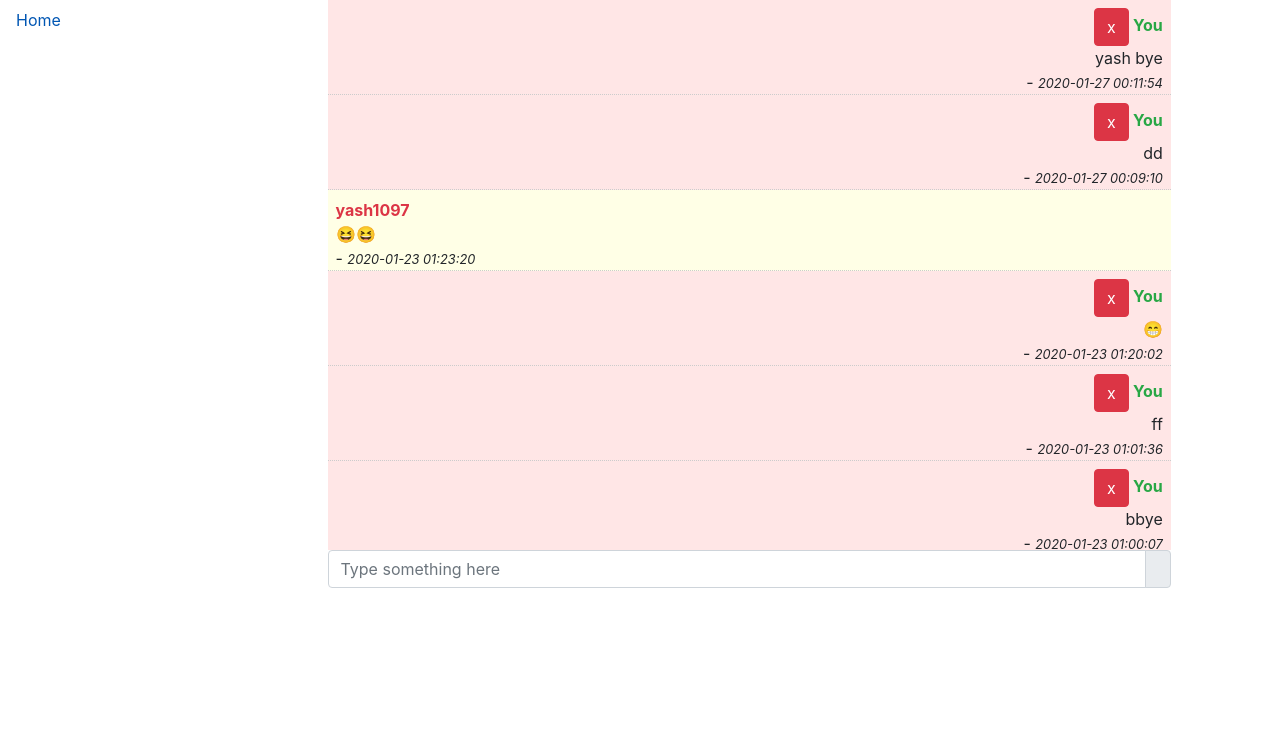
After one commit to Yash1097/messanger, a PHP site: page /tttt.html in a window 1280 px wide. The commit adds this page. Shown: the top 745 px of the page. Run offline with PHP 8.4, Linux system fonts and the light colour scheme.

Commit message:
setup chat area

```diff
--- /dev/null
+++ b/tttt.html
@@ -0,0 +1,123 @@
+<!doctype html>
+<html lang="en">
+  <head>
+    <!-- Required meta tags -->
+    <meta charset="utf-8">
+    <meta name="viewport" content="width=device-width, initial-scale=1, shrink-to-fit=no">
+
+    <!-- Bootstrap CSS -->
+    <link rel="stylesheet" href="https://stackpath.bootstrapcdn.com/bootstrap/4.4.1/css/bootstrap.min.css" integrity="sha384-Vkoo8x4CGsO3+Hhxv8T/Q5PaXtkKtu6ug5TOeNV6gBiFeWPGFN9MuhOf23Q9Ifjh" crossorigin="anonymous">
+
+
+   <style>
+/* width */
+::-webkit-scrollbar {
+  width: 10px;
+}
+
+/* Track */
+::-webkit-scrollbar-track {
+  border-radius: 10px;
+}
+
+/* Handle */
+::-webkit-scrollbar-thumb {
+  background: lightgrey;
+  border-radius: 10px;
+}
+
+/* Handle on hover */
+::-webkit-scrollbar-thumb:hover {
+  background: grey;
+}
+</style>
+    <title>Hello, world!</title>
+  </head>
+  <body>
+    <div class="row">
+        <div class="col-3" style="overflow: scroll; height: 500px;">
+      <a class="nav-link" id="yash" data-toggle="pill" href="#yoyo" role="tab" aria-controls="yoyo" aria-selected="false">Home</a>
+        </div>
+        <div class="col-8" style="border-radius: " >
+
+        <div style="overflow-y: scroll; height:550px;">
+            <ul class="list-unstyled">
+                    <li style="border-bottom:1px dotted #ccc;padding-top:8px; padding-left:8px; padding-right:8px;background-color:#ffe6e6;">
+                        <div align="right"><button type="button" class="btn btn-danger btn-xs remove_chat" id="25">x</button>&nbsp;<b class="text-success" align="right">You</b></div> <div align="right">yash bye</div>
+                <div align="right">
+                                       - <small><em>2020-01-27 00:11:54</em></small>
+                                    </div>
+
+                    </li>
+
+                    <li style="border-bottom:1px dotted #ccc;padding-top:8px; padding-left:8px; padding-right:8px;background-color:#ffe6e6;">
+                        <div align="right"><button type="button" class="btn btn-danger btn-xs remove_chat" id="24">x</button>&nbsp;<b class="text-success" align="right">You</b></div> <div align="right">dd</div>
+                <div align="right">
+                                       - <small><em>2020-01-27 00:09:10</em></small>
+                                    </div>
+
+                    </li>
+
+                    <li style="border-bottom:1px dotted #ccc;padding-top:8px; padding-left:8px; padding-right:8px;background-color:#ffffe6;">
+                        <b class="text-danger">yash1097</b> <div align="left">😆😆</div>
+                <div align="left">
+                                - <small><em>2020-01-23 01:23:20</em></small>
+                            </div>
+
+                    </li>
+
+                    <li style="border-bottom:1px dotted #ccc;padding-top:8px; padding-left:8px; padding-right:8px;background-color:#ffe6e6;">
+                        <div align="right"><button type="button" class="btn btn-danger btn-xs remove_chat" id="21">x</button>&nbsp;<b class="text-success" align="right">You</b></div> <div align="right">😁</div>
+                <div align="right">
+                                       - <small><em>2020-01-23 01:20:02</em></small>
+                                    </div>
+
+                    </li>
+
+                    <li style="border-bottom:1px dotted #ccc;padding-top:8px; padding-left:8px; padding-right:8px;background-color:#ffe6e6;">
+                        <div align="right"><button type="button" class="btn btn-danger btn-xs remove_chat" id="20">x</button>&nbsp;<b class="text-success" align="right">You</b></div> <div align="right">ff</div>
+                <div align="right">
+                                       - <small><em>2020-01-23 01:01:36</em></small>
+                                    </div>
+
+                    </li>
+
+                    <li style="border-bottom:1px dotted #ccc;padding-top:8px; padding-left:8px; padding-right:8px;background-color:#ffe6e6;">
+                        <div align="right"><button type="button" class="btn btn-danger btn-xs remove_chat" id="19">x</button>&nbsp;<b class="text-success" align="right">You</b></div> <div align="right">bbye</div>
+                <div align="right">
+                                       - <small><em>2020-01-23 01:00:07</em></small>
+                                    </div>
+                    </li>
+
+                    <li style="border-bottom:1px dotted #ccc;padding-top:8px; padding-left:8px; padding-right:8px;background-color:#ffe6e6;">
+                        <div align="right"><button type="button" class="btn btn-danger btn-xs remove_chat" id="17">x</button>&nbsp;<b class="text-success" align="right">You</b></div> <div align="right">ho</div>
+                <div align="right">
+                                       - <small><em>2020-01-23 00:59:32</em></small>
+                                    </div>
+                    </li>
+
+                    <li style="border-bottom:1px dotted #ccc;padding-top:8px; padding-left:8px; padding-right:8px;background-color:#ffe6e6;">
+                        <div align="right"><button type="button" class="btn btn-danger btn-xs remove_chat" id="14">x</button>&nbsp;<b class="text-success" align="right">You</b></div> <div align="right">hi</div>
+                <div align="right">
+                                       - <small><em>2020-01-23 00:43:11</em></small>
+                                    </div>
+                    </li>
+                    </ul>
+        </div>
+
+            <div class="input-group mb-3">
+              <input type="text" class="form-control" placeholder="Type something here">
+              <div class="input-group-append">
+                  <span class="input-group-text"><i class="fa fa-paper-plane"></i></span>
+              </div>
+            </div>
+        </div>
+
+    </div>
+    <!-- Optional JavaScript -->
+    <!-- jQuery first, then Popper.js, then Bootstrap JS -->
+    <script src="https://code.jquery.com/jquery-3.4.1.slim.min.js" integrity="sha384-J6qa4849blE2+poT4WnyKhv5vZF5SrPo0iEjwBvKU7imGFAV0wwj1yYfoRSJoZ+n" crossorigin="anonymous"></script>
+    <script src="https://cdn.jsdelivr.net/npm/popper.js@1.16.0/dist/umd/popper.min.js" integrity="sha384-Q6E9RHvbIyZFJoft+2mJbHaEWldlvI9IOYy5n3zV9zzTtmI3UksdQRVvoxMfooAo" crossorigin="anonymous"></script>
+    <script src="https://stackpath.bootstrapcdn.com/bootstrap/4.4.1/js/bootstrap.min.js" integrity="sha384-wfSDF2E50Y2D1uUdj0O3uMBJnjuUD4Ih7YwaYd1iqfktj0Uod8GCExl3Og8ifwB6" crossorigin="anonymous"></script>
+  </body>
+</html>
```
Also changed, not shown: action.js (+17 -21 lines), connection.php (+4 -4 lines), fetch_user.php (+30 -9 lines), user.php (+11 -20 lines), welcome.php (+28 -13 lines).
